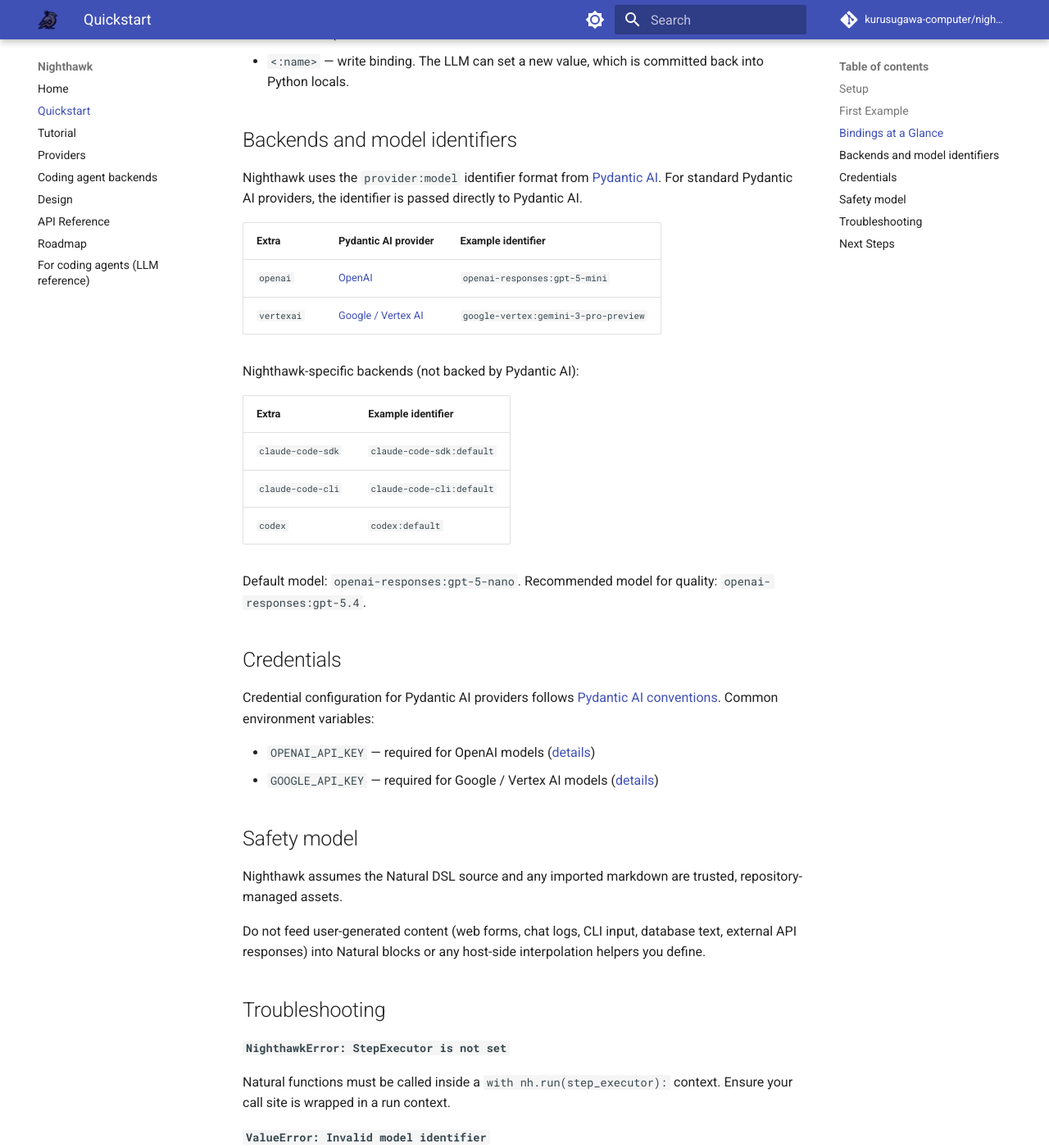
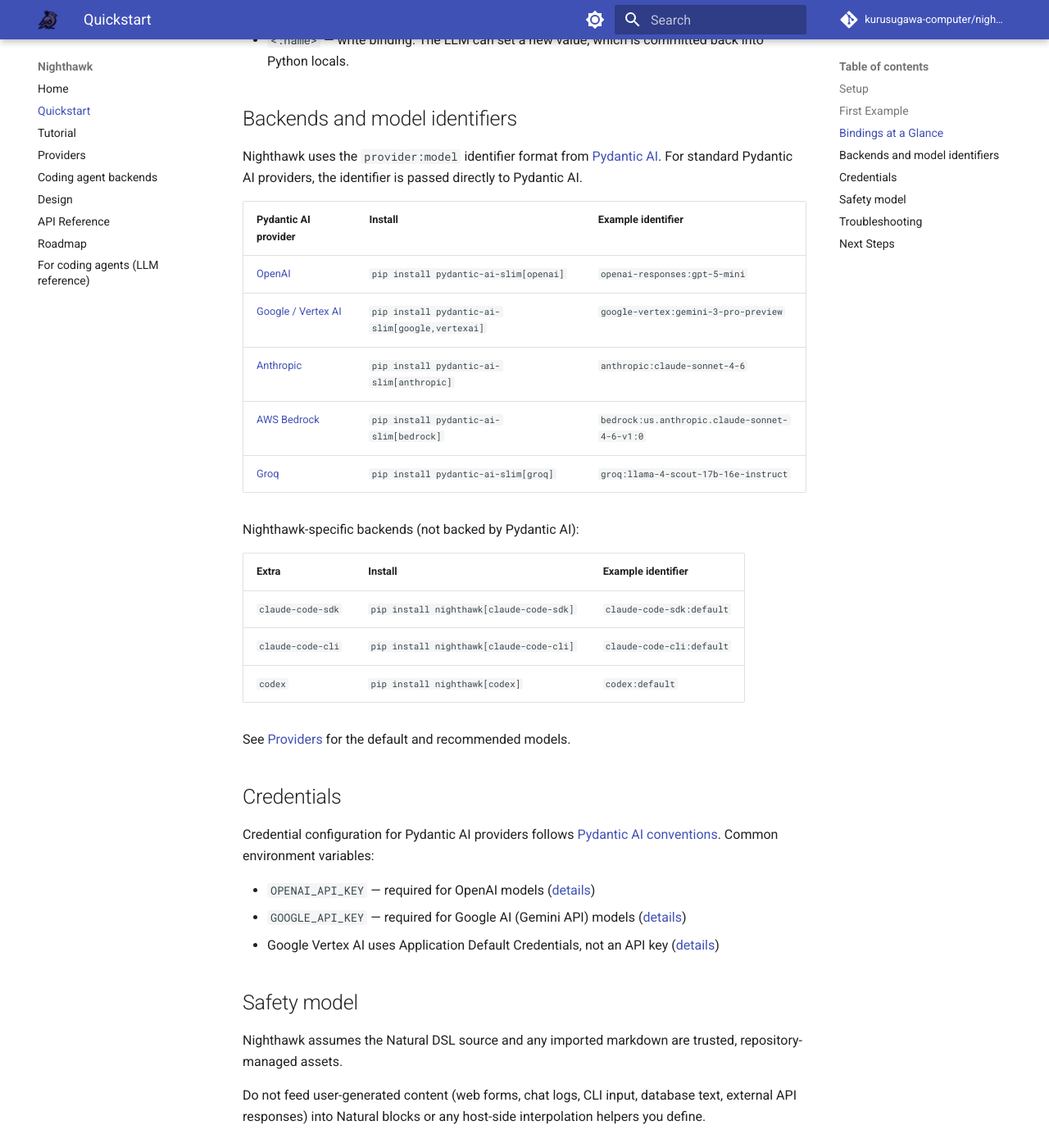
Before and after one commit to kurusugawa-computer/nighthawk-python, an MkDocs documentation site: the page built from docs/quickstart.md, in a window 1280 px wide and 1400 px high, scrolled down 1188 px. Shown: the whole window at 82% size. Built offline with MkDocs 1.6.1 and Material for MkDocs 9.7.7, drawn with Linux system fonts in a browser that asks for light colours; comment, search, counter and statistics services are not loaded; some of the changed text lies outside the part shown.

Commit message:
Enhance installation instructions

````diff
--- a/docs/coding-agent-backends.md
+++ b/docs/coding-agent-backends.md
@@ -80,7 +80,7 @@
 | `permission_mode` | `"default"` \| `"acceptEdits"` \| `"plan"` \| `"bypassPermissions"` | `"default"` | Claude Code permission mode |
 | `setting_sources` | `list[SettingSource]` \| `None` | `None` | Setting source scopes to load (`SettingSource` is `"user"`, `"project"`, or `"local"`) |
 | `allowed_tool_names` | `tuple[str, ...]` \| `None` | `None` | Nighthawk tool names exposed to the model |
-| `claude_allowed_tool_names` | `tuple[str, ...]` \| `None` | `None` | Additional Claude Code native tool names to allow |
+| `claude_allowed_tool_names` | `tuple[str, ...]` \| `None` | `None` | Additional Claude Code native tool names to allow (SDK only; CLI does not support this field) |
 | `claude_max_turns` | `int` | `50` | Maximum conversation turns |
 | `working_directory` | `str` | `""` | Absolute path to the project directory |
 
--- a/docs/quickstart.md
+++ b/docs/quickstart.md
@@ -6,13 +6,13 @@
 
 Prerequisites: Python 3.13+
 
-Install with the OpenAI backend:
+Install Nighthawk and a provider:
 
 ```bash
-pip install "nighthawk[openai] @ git+https://github.com/kurusugawa-computer/nighthawk-python"
+pip install "nighthawk @ git+https://github.com/kurusugawa-computer/nighthawk-python" pydantic-ai-slim[openai]
 ```
 
-Other available extras: `vertexai`, `claude-code-sdk`, `claude-code-cli`, `codex`. See [Backends and model identifiers](#backends-and-model-identifiers) below.
+For other providers, see [Backends and model identifiers](#backends-and-model-identifiers) below.
 
 ## First Example
 
@@ -55,27 +55,31 @@
 
 Nighthawk uses the `provider:model` identifier format from [Pydantic AI](https://ai.pydantic.dev/models/overview/). For standard Pydantic AI providers, the identifier is passed directly to Pydantic AI.
 
-| Extra | Pydantic AI provider | Example identifier |
+| Pydantic AI provider | Install | Example identifier |
 |---|---|---|
-| `openai` | [OpenAI](https://ai.pydantic.dev/models/openai/) | `openai-responses:gpt-5-mini` |
-| `vertexai` | [Google / Vertex AI](https://ai.pydantic.dev/models/gemini/) | `google-vertex:gemini-3-pro-preview` |
+| [OpenAI](https://ai.pydantic.dev/models/openai/) | `pip install pydantic-ai-slim[openai]` | `openai-responses:gpt-5-mini` |
+| [Google / Vertex AI](https://ai.pydantic.dev/models/gemini/) | `pip install pydantic-ai-slim[google,vertexai]` | `google-vertex:gemini-3-pro-preview` |
+| [Anthropic](https://ai.pydantic.dev/models/anthropic/) | `pip install pydantic-ai-slim[anthropic]` | `anthropic:claude-sonnet-4-6` |
+| [AWS Bedrock](https://ai.pydantic.dev/models/bedrock/) | `pip install pydantic-ai-slim[bedrock]` | `bedrock:us.anthropic.claude-sonnet-4-6-v1:0` |
+| [Groq](https://ai.pydantic.dev/models/groq/) | `pip install pydantic-ai-slim[groq]` | `groq:llama-4-scout-17b-16e-instruct` |
 
 Nighthawk-specific backends (not backed by Pydantic AI):
 
-| Extra | Example identifier |
-|---|---|
-| `claude-code-sdk` | `claude-code-sdk:default` |
-| `claude-code-cli` | `claude-code-cli:default` |
-| `codex` | `codex:default` |
+| Extra | Install | Example identifier |
+|---|---|---|
+| `claude-code-sdk` | `pip install nighthawk[claude-code-sdk]` | `claude-code-sdk:default` |
+| `claude-code-cli` | `pip install nighthawk[claude-code-cli]` | `claude-code-cli:default` |
+| `codex` | `pip install nighthawk[codex]` | `codex:default` |
 
-Default model: `openai-responses:gpt-5-nano`. Recommended model for quality: `openai-responses:gpt-5.4`.
+See [Providers](providers.md) for the default and recommended models.
 
 ## Credentials
 
 Credential configuration for Pydantic AI providers follows [Pydantic AI conventions](https://ai.pydantic.dev/models/overview/). Common environment variables:
 
 - `OPENAI_API_KEY` — required for OpenAI models ([details](https://ai.pydantic.dev/models/openai/))
-- `GOOGLE_API_KEY` — required for Google / Vertex AI models ([details](https://ai.pydantic.dev/models/gemini/))
+- `GOOGLE_API_KEY` — required for Google AI (Gemini API) models ([details](https://ai.pydantic.dev/models/gemini/))
+- Google Vertex AI uses Application Default Credentials, not an API key ([details](https://ai.pydantic.dev/models/gemini/#vertex-ai))
 
 ## Safety model
 
@@ -99,7 +103,7 @@
 
 **`ModuleNotFoundError` for a provider**
 
-Install the corresponding extra: `pip install "nighthawk[openai]"`, `pip install "nighthawk[claude-code-sdk]"`, etc.
+Install the required provider package. For Pydantic AI providers: `pip install pydantic-ai-slim[openai]`. For coding agent backends: `pip install nighthawk[claude-code-sdk]`.
 
 ## Next Steps
 
--- a/pyproject.toml
+++ b/pyproject.toml
@@ -13,12 +13,6 @@
 ]
 
 [project.optional-dependencies]
-openai = [
-  "pydantic-ai-slim[openai]>=1.59",
-]
-vertexai = [
-  "pydantic-ai-slim[google,vertexai]>=1.59",
-]
 claude-code-sdk = [
   "claude-agent-sdk>=0.1",
 ]
````
Also changed, not shown: other parts of docs/quickstart.md (+1 -0 lines), .claude/rules/docs.md (+27 -12 lines), CONTRIBUTING.md (+13 -2 lines), README.md (+2 -2 lines), docs/design.md (+5 -4 lines), docs/providers.md (+4 -9 lines), docs/tutorial.md (+2 -1 lines), 1 other file.
